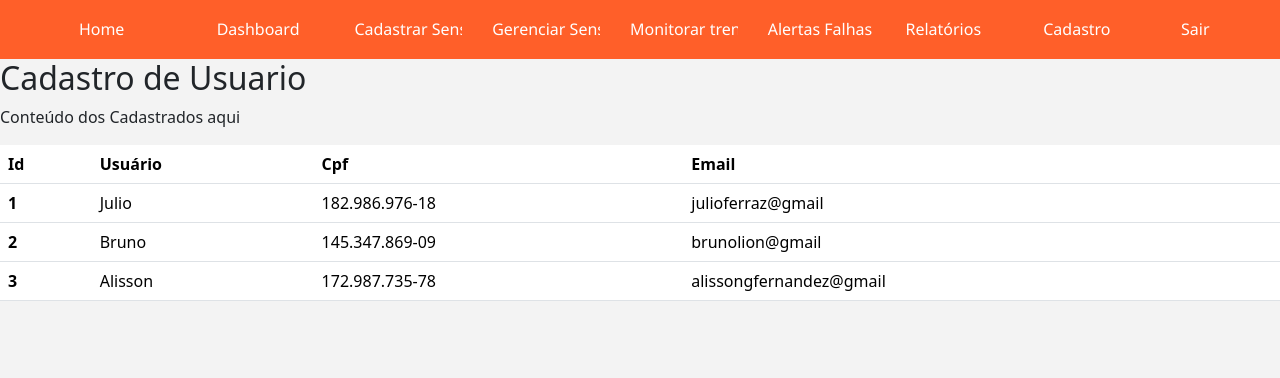
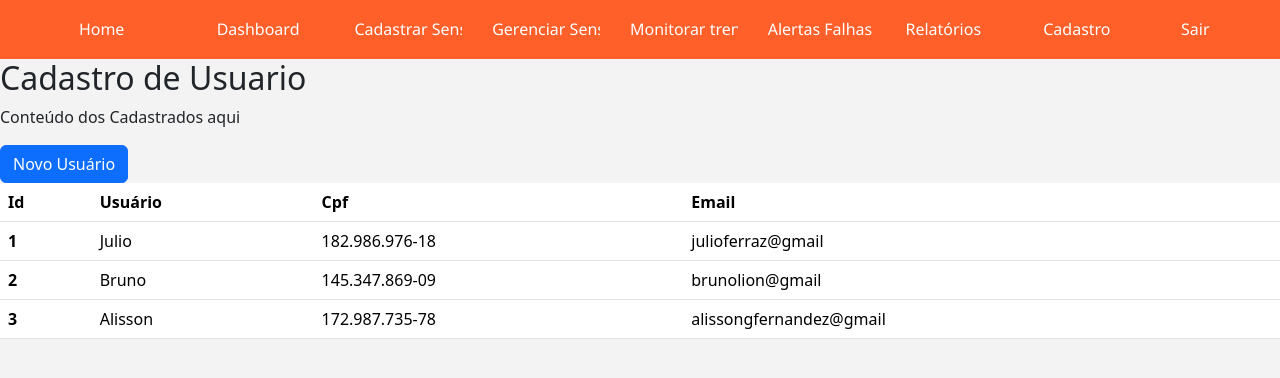
Before and after one commit to EduardoLopes17/SA-Ferrorama, a PHP site: page / in a window 1280 px wide, after a click on "Cadastro". Shown: the part 106-484 px from the top of the page. Run offline with PHP 8.4, Linux system fonts and the light colour scheme.

Commit message:
add - ajustei o botão de cadastro

```diff
--- a/assets/style/style.css
+++ b/assets/style/style.css
@@ -74,8 +74,6 @@ nav{
     border-radius: 30px;
 }
 
-
-/* Pagina 2 Abaixo */
 * {
     margin: 0;
     padding: 0;
@@ -149,7 +147,6 @@ nav{
     font-size: 0.9rem;
 }
 
-/* Pagina 3 Abaixo */
 
 #h13, #p13 {
     text-align: center;
--- a/index.html
+++ b/index.html
@@ -189,6 +189,10 @@
         <h2>Cadastro de Usuario</h2>
         <p>Conteúdo dos Cadastrados aqui</p>
 
+        <div class="col-md-12">
+                <button class="btn btn-primary" type="button">Novo Usuário</button>
+        </div>
+
         <table class="table">
             <thead>
                 <tr>
```
